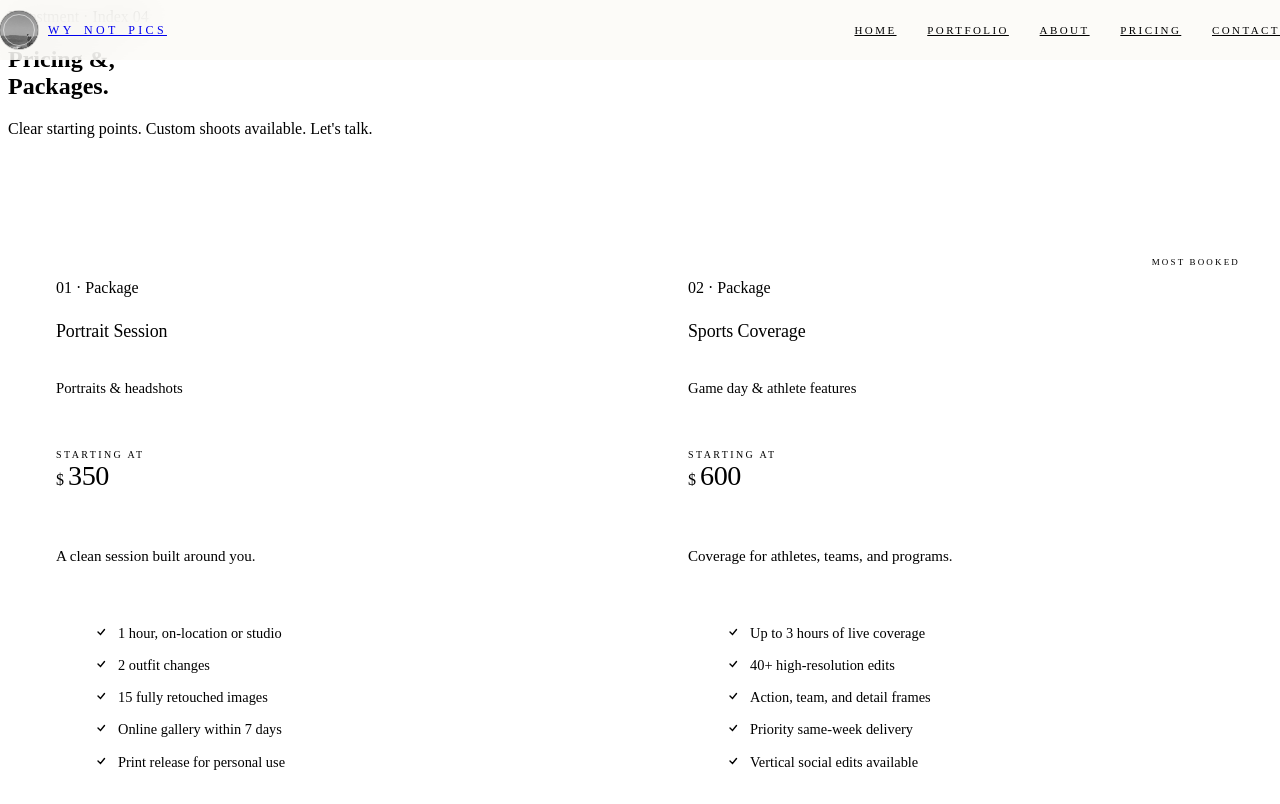
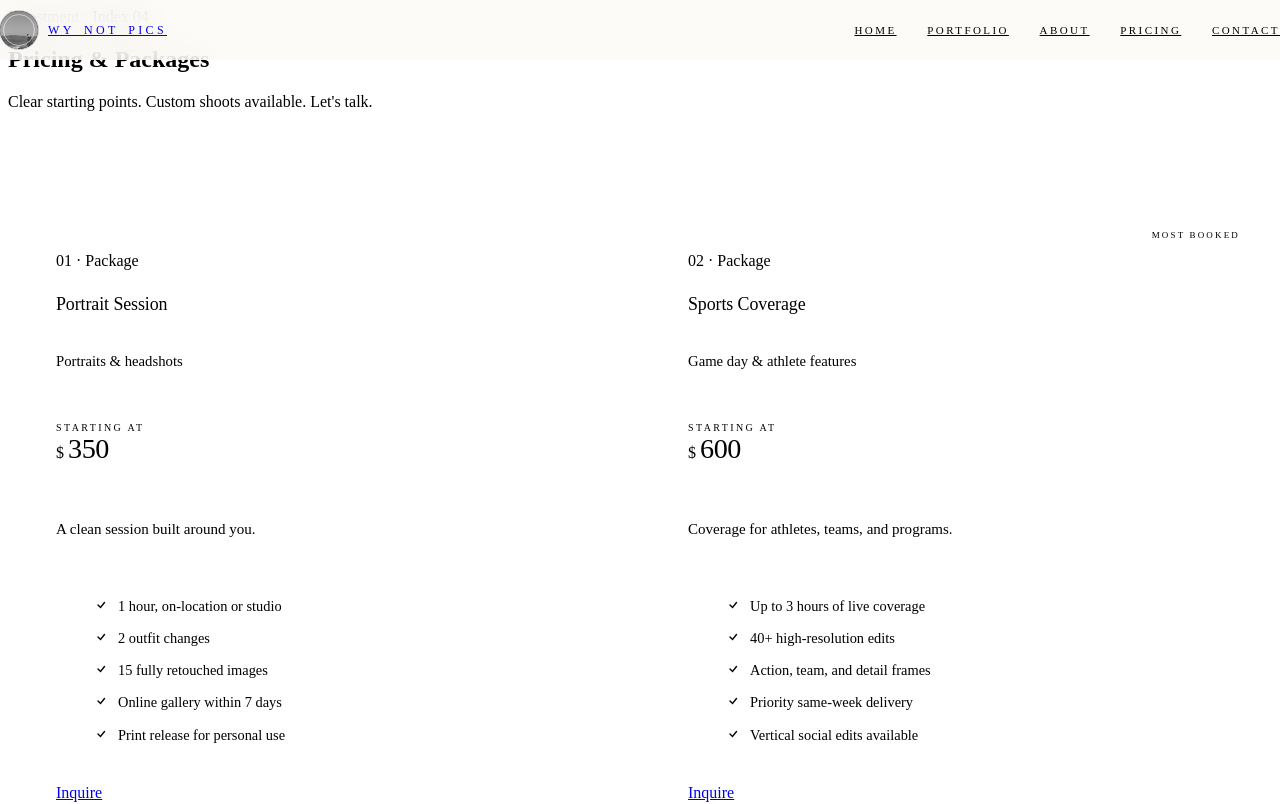
Before and after one commit to DavisHiggins/wynotpicsV2, a React (Vite) app: page /pricing in a window 1280 px wide. Shown: the top 804 px of the page. Built offline with nearby package versions, Linux system fonts and the light colour scheme; the HTML template or start-up script is replaced by a standard one.

Commit message:
Update Pricing.jsx

```diff
--- a/src/pages/Pricing.jsx
+++ b/src/pages/Pricing.jsx
@@ -23,8 +23,7 @@ export default function Pricing() {
         <div className="container">
           <span className="kicker">Investment · Index 04</span>
           <h1 className="display-1">
-            Pricing &,<br />
-            Packages.
+            Pricing & Packages
           </h1>
           <p className="lede">Clear starting points. Custom shoots available. Let's talk.</p>
         </div>
```
